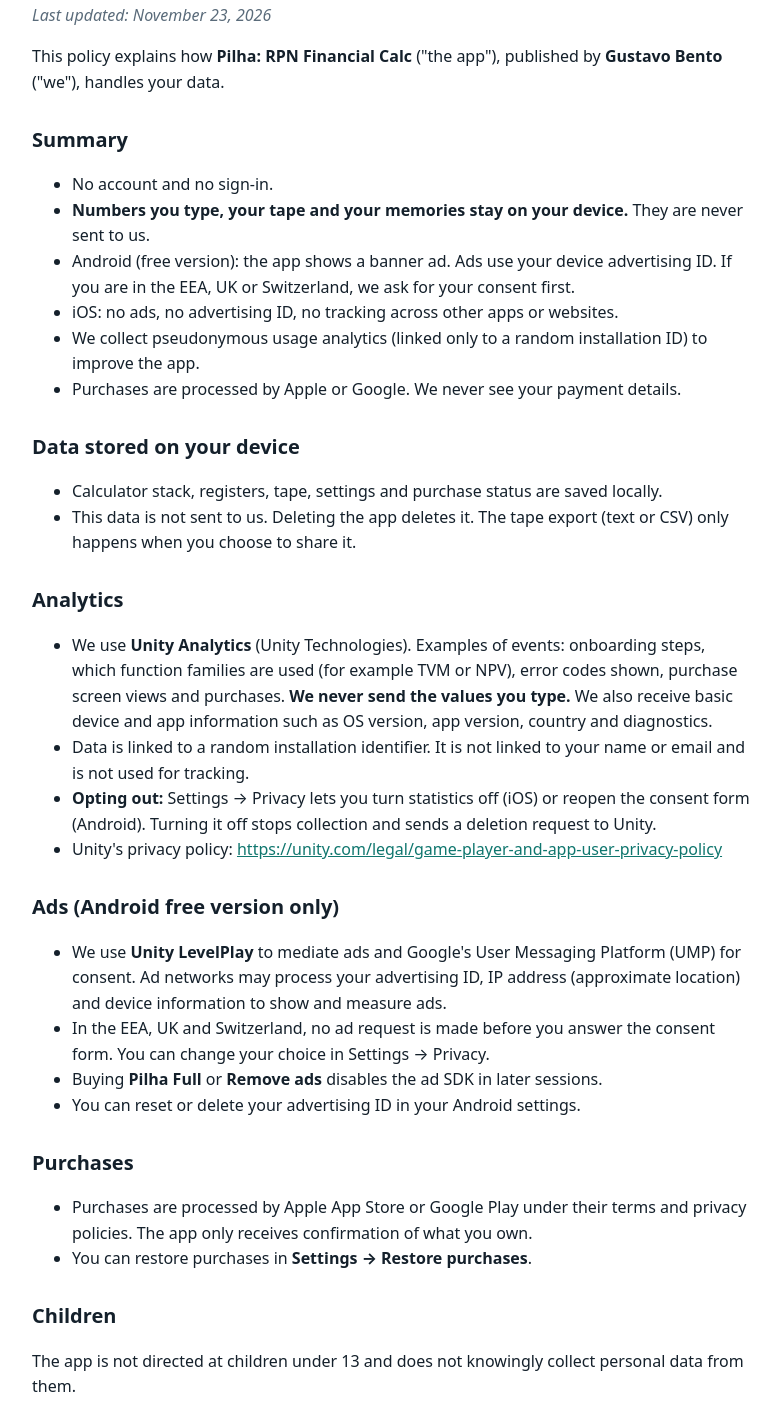
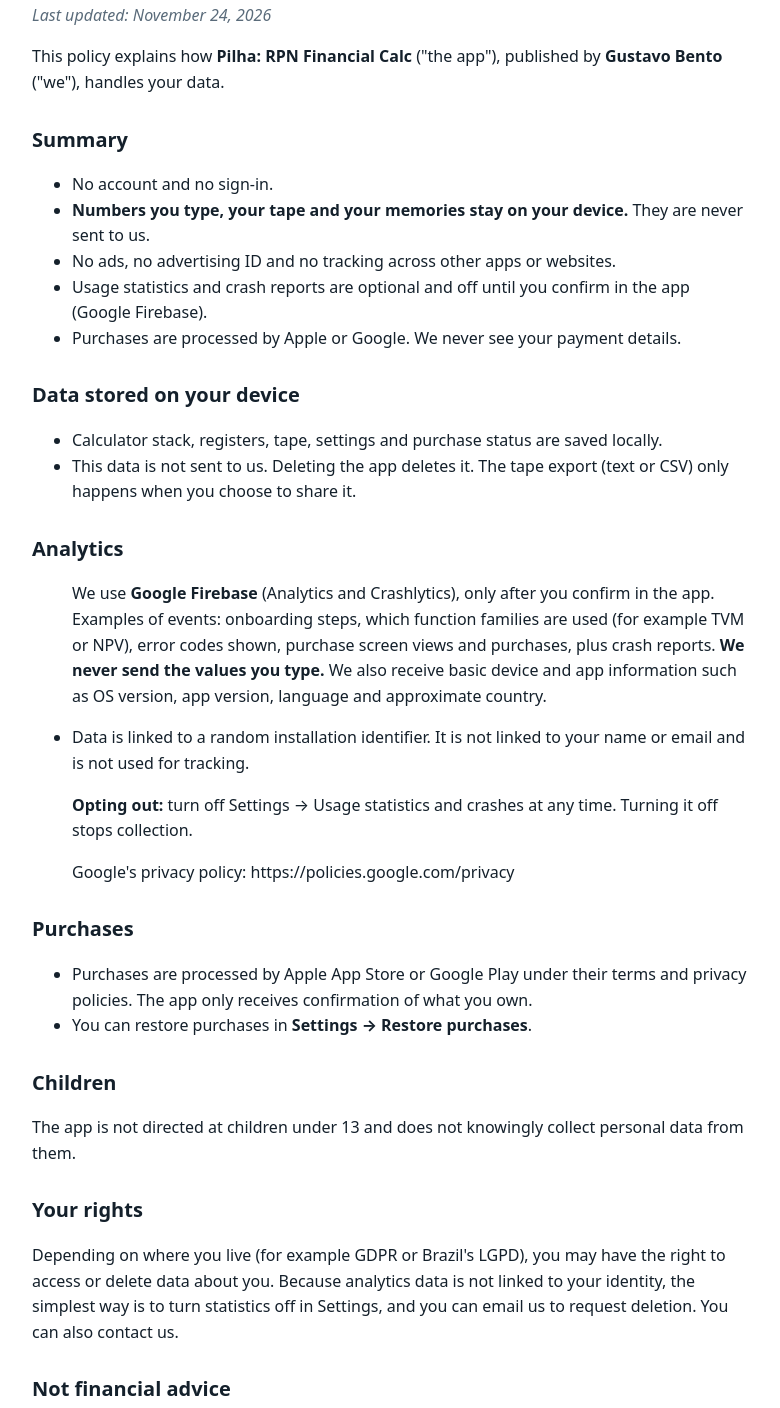
Before and after one commit to gustavo-bento-silva/pilha, a plain HTML site: page privacy.html in a window 1280 px wide. Shown: the part 129-1537 px from the top of the page, without its empty margins (248-1028 px from the left). Drawn offline with Linux system fonts and the light colour scheme.

Commit message:
Align legal pages with ad-free v1

```diff
--- a/privacy.html
+++ b/privacy.html
@@ -2,15 +2,14 @@
 body{background:var(--bg);color:var(--fg);font:16px/1.6 system-ui,-apple-system,sans-serif;max-width:720px;margin:0 auto;padding:24px 16px}h1{font-size:28px}h2{font-size:20px;margin-top:28px}a{color:var(--a)}em{color:var(--mut)}nav{margin-bottom:16px}</style></head>
 <body><nav><a href="./">Pilha</a> · <a href="privacy.html">Privacy</a> · <a href="terms.html">Terms</a> · <a href="privacy-pt.html">PT-BR</a></nav>
 <h1>Pilha: Privacy Policy</h1>
-<p><em>Last updated: November 23, 2026</em></p>
+<p><em>Last updated: November 24, 2026</em></p>
 <p>This policy explains how <strong>Pilha: RPN Financial Calc</strong> ("the app"), published by <strong>Gustavo Bento</strong> ("we"), handles your data.</p>
 <h2>Summary</h2>
 <ul>
 <li>No account and no sign-in.</li>
 <li><strong>Numbers you type, your tape and your memories stay on your device.</strong> They are never sent to us.</li>
-<li>Android (free version): the app shows a banner ad. Ads use your device advertising ID. If you are in the EEA, UK or Switzerland, we ask for your consent first.</li>
-<li>iOS: no ads, no advertising ID, no tracking across other apps or websites.</li>
-<li>We collect pseudonymous usage analytics (linked only to a random installation ID) to improve the app.</li>
+<li>No ads, no advertising ID and no tracking across other apps or websites.</li>
+<li>Usage statistics and crash reports are optional and off until you confirm in the app (Google Firebase).</li>
 <li>Purchases are processed by Apple or Google. We never see your payment details.</li>
 </ul>
 <h2>Data stored on your device</h2>
@@ -20,17 +19,10 @@ body{background:var(--bg);color:var(--fg);font:16px/1.6 system-ui,-apple-system,
 </ul>
 <h2>Analytics</h2>
 <ul>
-<li>We use <strong>Unity Analytics</strong> (Unity Technologies). Examples of events: onboarding steps, which function families are used (for example TVM or NPV), error codes shown, purchase screen views and purchases. <strong>We never send the values you type.</strong> We also receive basic device and app information such as OS version, app version, country and diagnostics.</li>
+<p>We use <strong>Google Firebase</strong> (Analytics and Crashlytics), only after you confirm in the app. Examples of events: onboarding steps, which function families are used (for example TVM or NPV), error codes shown, purchase screen views and purchases, plus crash reports. <strong>We never send the values you type.</strong> We also receive basic device and app information such as OS version, app version, language and approximate country.</p>
 <li>Data is linked to a random installation identifier. It is not linked to your name or email and is not used for tracking.</li>
-<li><strong>Opting out:</strong> Settings → Privacy lets you turn statistics off (iOS) or reopen the consent form (Android). Turning it off stops collection and sends a deletion request to Unity.</li>
-<li>Unity's privacy policy: <a href="https://unity.com/legal/game-player-and-app-user-privacy-policy">https://unity.com/legal/game-player-and-app-user-privacy-policy</a></li>
-</ul>
-<h2>Ads (Android free version only)</h2>
-<ul>
-<li>We use <strong>Unity LevelPlay</strong> to mediate ads and Google's User Messaging Platform (UMP) for consent. Ad networks may process your advertising ID, IP address (approximate location) and device information to show and measure ads.</li>
-<li>In the EEA, UK and Switzerland, no ad request is made before you answer the consent form. You can change your choice in Settings → Privacy.</li>
-<li>Buying <strong>Pilha Full</strong> or <strong>Remove ads</strong> disables the ad SDK in later sessions.</li>
-<li>You can reset or delete your advertising ID in your Android settings.</li>
+<p><strong>Opting out:</strong> turn off Settings → Usage statistics and crashes at any time. Turning it off stops collection.</p>
+<p>Google's privacy policy: https://policies.google.com/privacy</p>
 </ul>
 <h2>Purchases</h2>
 <ul>
@@ -40,7 +32,7 @@ body{background:var(--bg);color:var(--fg);font:16px/1.6 system-ui,-apple-system,
 <h2>Children</h2>
 <p>The app is not directed at children under 13 and does not knowingly collect personal data from them.</p>
 <h2>Your rights</h2>
-<p>Depending on where you live (for example GDPR or Brazil's LGPD), you may have the right to access or delete data about you. Because analytics data is not linked to your identity, the simplest way is to turn statistics off in Settings, which requests deletion. You can also contact us.</p>
+<p>Depending on where you live (for example GDPR or Brazil's LGPD), you may have the right to access or delete data about you. Because analytics data is not linked to your identity, the simplest way is to turn statistics off in Settings, and you can email us to request deletion. You can also contact us.</p>
 <h2>Not financial advice</h2>
 <p>Results are for study and checking your own calculations. They are not financial advice or a credit offer.</p>
 <h2>Changes</h2>
```
